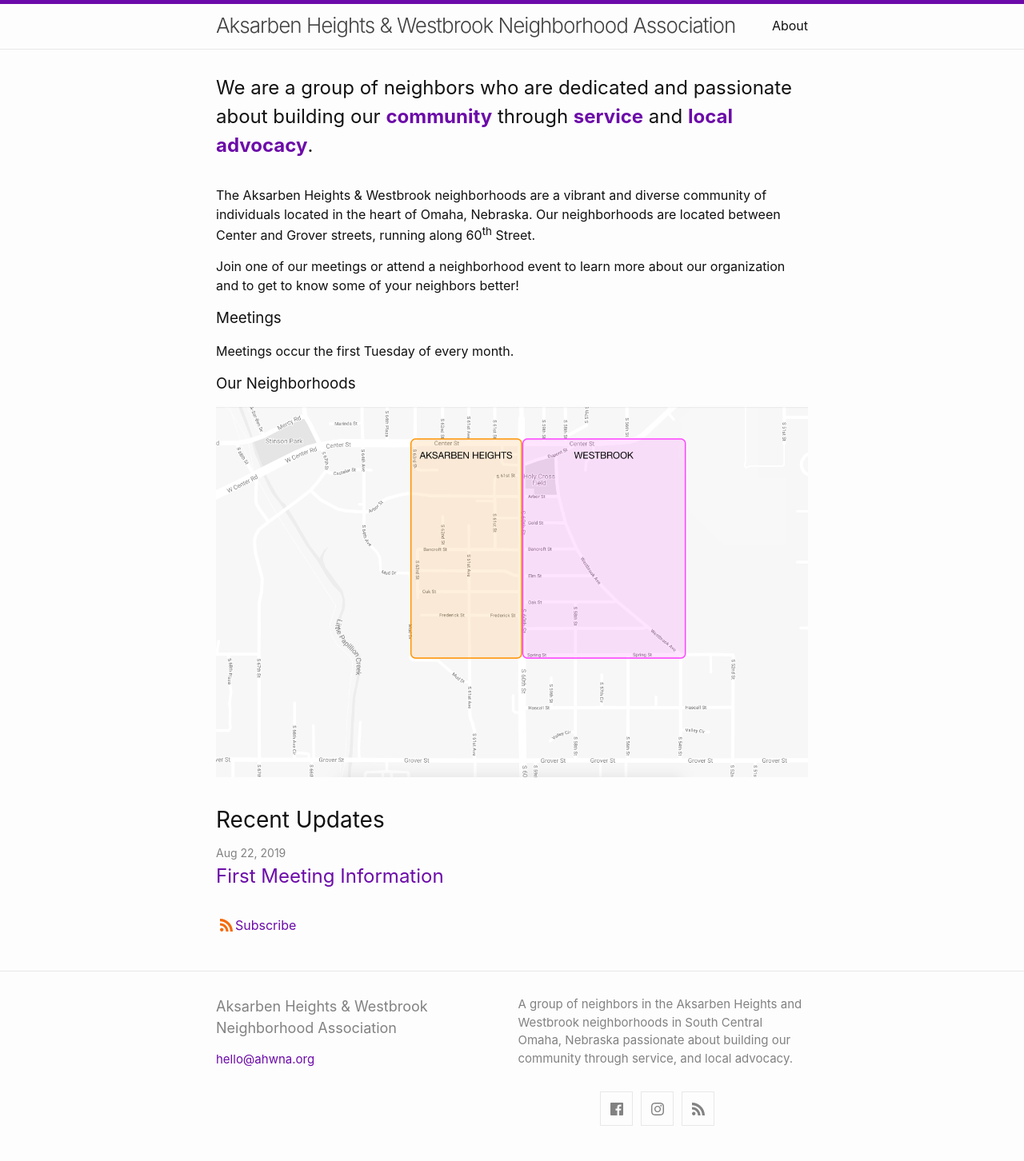
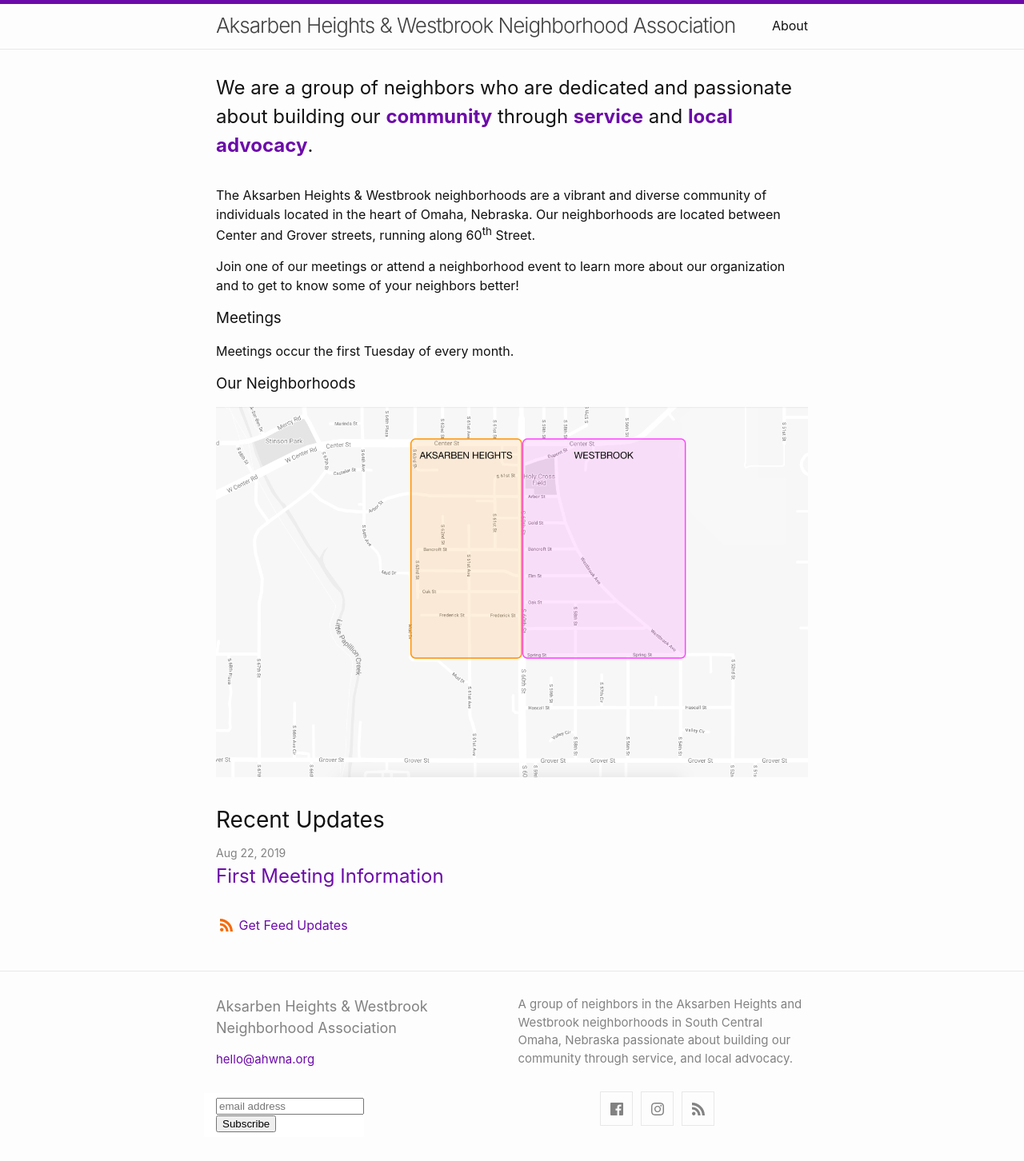
Before and after one commit to james-geiger/ahwna, a Jekyll site: the page built from index.md, in a window 1280 px wide. Shown: the whole page at 80% size. Built offline with Jekyll 4.4.1, drawn with Linux system fonts in a browser that asks for light colours; comment, search, counter and statistics services are not loaded.

Commit message:
including mailing list subscription options using modal and embedded form

```diff
--- a/_includes/footer.html
+++ b/_includes/footer.html
@@ -11,6 +11,7 @@
             <li><a class="u-email" href="mailto:{{ site.email }}">{{ site.email }}</a></li>
             {%- endif -%}
         </ul>
+
       </div>
 
       <div class="footer-col one-half">
@@ -18,6 +19,7 @@
       </div>
 
       <div class="social-links">
+        {%- include mailchimp-signup.html -%}
         {%- include social.html -%}
       </div>
     </div>
--- /dev/null
+++ b/_includes/mailchimp-signup.html
@@ -0,0 +1,15 @@
+<!-- Begin Mailchimp Signup Form -->
+
+<div id="mc_embed_signup">
+<form action="https://ahwna.us3.list-manage.com/subscribe/post?u=da28c3211b39c55c2813440fc&amp;id=af85a6f65a" method="post" id="mc-embedded-subscribe-form" name="mc-embedded-subscribe-form" class="validate" target="_blank" novalidate>
+    <div id="mc_embed_signup_scroll">
+
+	<input type="email" value="" name="EMAIL" class="email" id="mce-EMAIL" placeholder="email address" required>
+    <!-- real people should not fill this in and expect good things - do not remove this or risk form bot signups-->
+    <div style="position: absolute; left: -5000px;" aria-hidden="true"><input type="text" name="b_da28c3211b39c55c2813440fc_af85a6f65a" tabindex="-1" value=""></div>
+    <div class="clear"><input type="submit" value="Subscribe" name="subscribe" id="mc-embedded-subscribe" class="button"></div>
+    </div>
+</form>
+</div>
+
+<!--End mc_embed_signup-->
--- a/_layouts/default.html
+++ b/_layouts/default.html
@@ -17,4 +17,6 @@
 
   </body>
 
+  <script type="text/javascript" src="//downloads.mailchimp.com/js/signup-forms/popup/unique-methods/embed.js" data-dojo-config="usePlainJson: true, isDebug: false"></script><script type="text/javascript">window.dojoRequire(["mojo/signup-forms/Loader"], function(L) { L.start({"baseUrl":"mc.us3.list-manage.com","uuid":"da28c3211b39c55c2813440fc","lid":"af85a6f65a","uniqueMethods":true}) })</script>
+
 </html>
--- a/_layouts/home.html
+++ b/_layouts/home.html
@@ -34,7 +34,7 @@ layout: default
 
     <p class="feed-subscribe">
       <a href="{{ 'feed.xml' | relative_url }}">
-        <svg class="svg-icon orange"><use xlink:href="{{ 'assets/minima-social-icons.svg#rss' | relative_url }}"></use></svg><span>Subscribe</span>
+        <svg class="svg-icon orange"><use xlink:href="{{ 'assets/minima-social-icons.svg#rss' | relative_url }}"></use></svg><span>&nbsp;Get Feed Updates</span>
       </a>
     </p>
   {%- endif -%}
--- a/_sass/minima/_layout.scss
+++ b/_sass/minima/_layout.scss
@@ -185,7 +185,21 @@
   }
 }
 
+@import url("//cdn-images.mailchimp.com/embedcode/horizontal-slim-10_7.css");
 
+
+#mc_embed_signup {
+  background:#fff;
+  clear:left;
+  float: left;
+  padding-left: $spacing-unit / 2;
+  form {
+    padding: 5px 0 5px 0;
+    input {
+      width: initial !important;
+    }
+  }
+}
 
 /**
  * Page content
```
